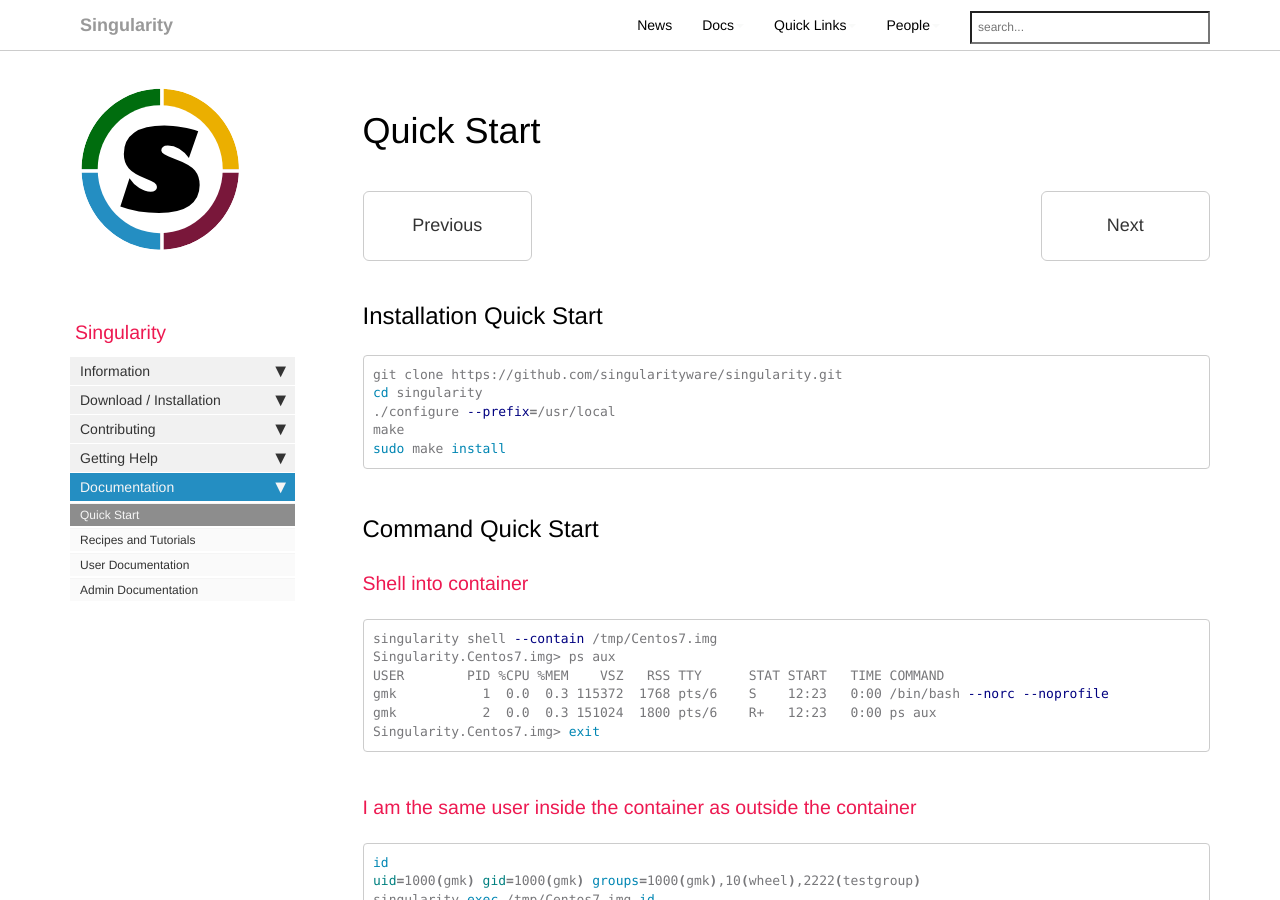
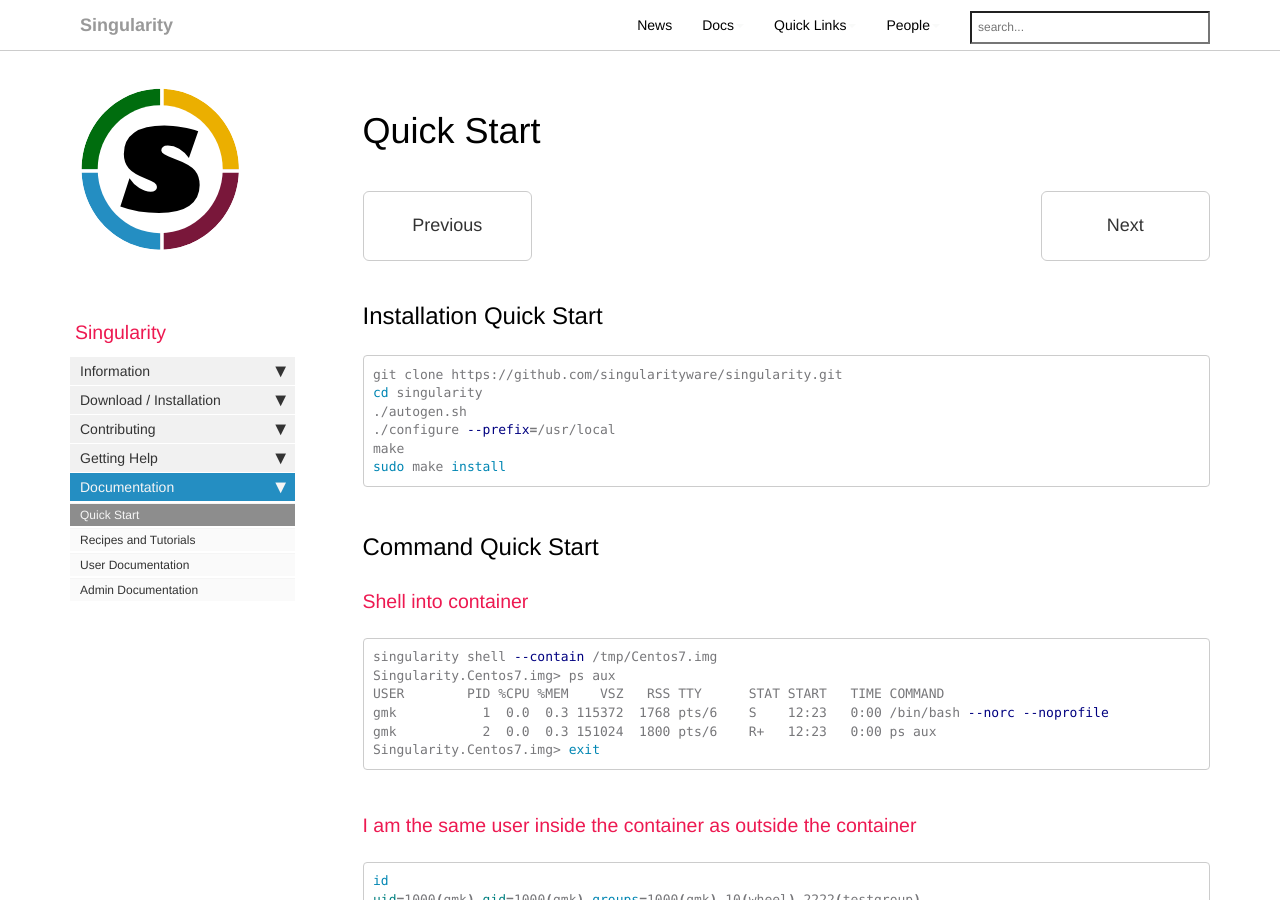
Before and after one commit to singularityware/singularityware.github.io, a Jekyll site: the page built from pages/docs/overview/start.md, in a window 1280 px wide and 900 px high. Built offline with Jekyll 4.4.1, drawn with Linux system fonts in a browser that asks for light colours; nearby versions of some CDN libraries; comment, search, counter and statistics services are not loaded.

````diff
--- a/pages/docs/overview/start.md
+++ b/pages/docs/overview/start.md
@@ -11,6 +11,7 @@ toc: false
 ```bash
 git clone {{ site.repo }}.git
 cd singularity
+./autogen.sh
 ./configure --prefix=/usr/local
 make
 sudo make install
````
Also changed, not shown: pages/docs/install/install-linux.md (+1 -0 lines).
